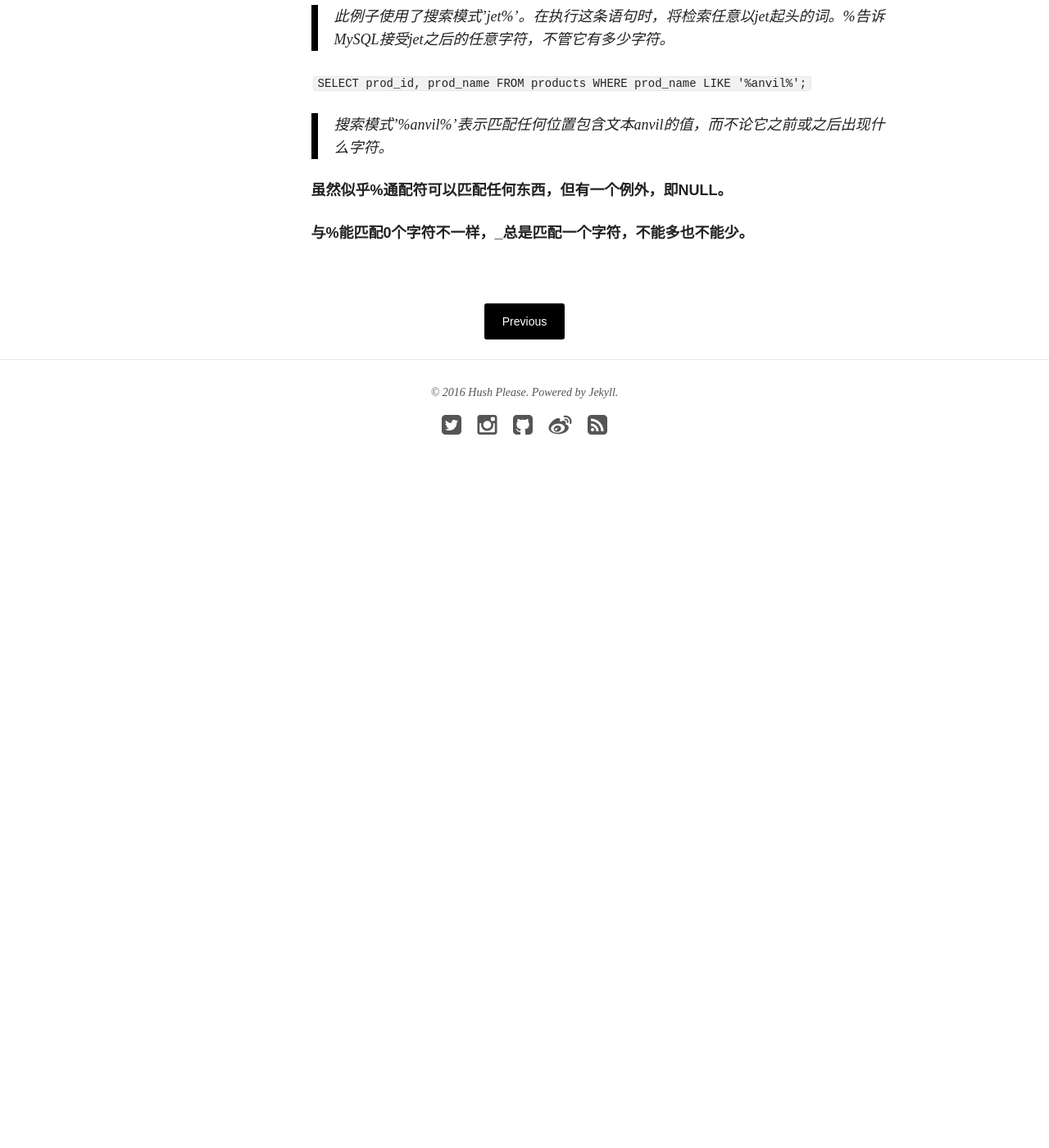
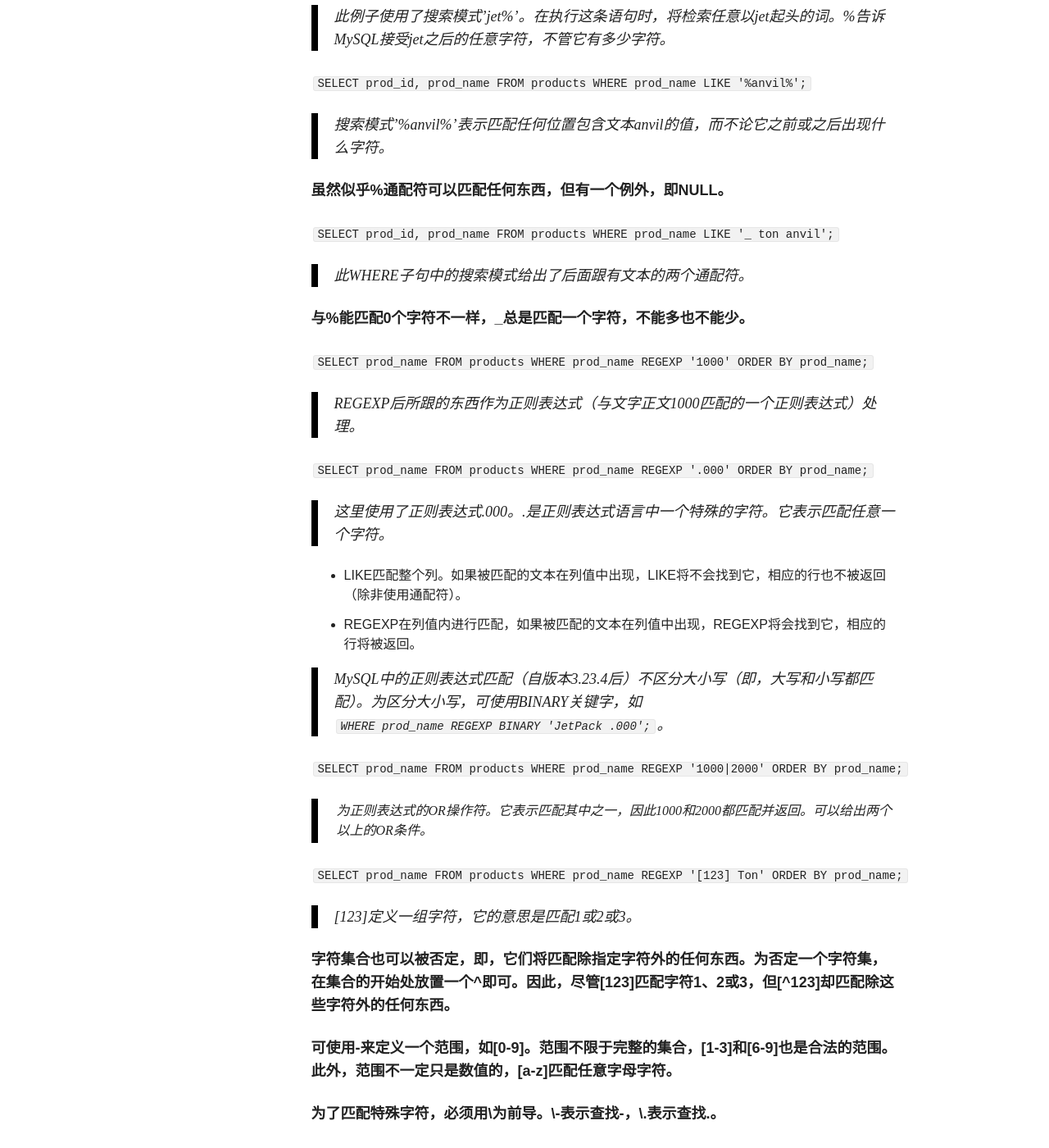
Before and after one commit to hushPlease/hushPlease.github.io, a Jekyll site: the page built from _posts/blog/2016-07-20-mysql-crash-course-take-down.md, in a window 1280 px wide and 1400 px high, scrolled down 6582 px. Shown: the whole window at 82% size. Built offline with Jekyll 4.4.1, drawn with Linux system fonts in a browser that asks for light colours; nearby versions of some CDN libraries; before the commit the page ends 7212 px from its top, so only the background shows below that; some of the changed text lies outside the part shown.

Commit message:
Update post.

```diff
--- a/_posts/blog/2016-07-20-mysql-crash-course-take-down.md
+++ b/_posts/blog/2016-07-20-mysql-crash-course-take-down.md
@@ -201,4 +201,48 @@ share: true
 
 **虽然似乎%通配符可以匹配任何东西，但有一个例外，即NULL。**
 
+`SELECT prod_id, prod_name FROM products WHERE prod_name LIKE '_ ton anvil';`
+
+> 此WHERE子句中的搜索模式给出了后面跟有文本的两个通配符。
+
 **与%能匹配0个字符不一样，_总是匹配一个字符，不能多也不能少。**
+
+`SELECT prod_name FROM products WHERE prod_name REGEXP '1000' ORDER BY prod_name;`
+
+> REGEXP后所跟的东西作为正则表达式（与文字正文1000匹配的一个正则表达式）处理。
+
+`SELECT prod_name FROM products WHERE prod_name REGEXP '.000' ORDER BY prod_name;`
+
+> 这里使用了正则表达式.000。.是正则表达式语言中一个特殊的字符。它表示匹配任意一个字符。
+
+* LIKE匹配整个列。如果被匹配的文本在列值中出现，LIKE将不会找到它，相应的行也不被返回（除非使用通配符）。
+* REGEXP在列值内进行匹配，如果被匹配的文本在列值中出现，REGEXP将会找到它，相应的行将被返回。
+
+> MySQL中的正则表达式匹配（自版本3.23.4后）不区分大小写（即，大写和小写都匹配）。为区分大小写，可使用BINARY关键字，如`WHERE prod_name REGEXP BINARY 'JetPack .000';`。
+
+`SELECT prod_name FROM products WHERE prod_name REGEXP '1000|2000' ORDER BY prod_name;`
+
+> |为正则表达式的OR操作符。它表示匹配其中之一，因此1000和2000都匹配并返回。可以给出两个以上的OR条件。
+
+`SELECT prod_name FROM products WHERE prod_name REGEXP '[123] Ton' ORDER BY prod_name;`
+
+> [123]定义一组字符，它的意思是匹配1或2或3。
+
+**字符集合也可以被否定，即，它们将匹配除指定字符外的任何东西。为否定一个字符集，在集合的开始处放置一个^即可。因此，尽管[123]匹配字符1、2或3，但[^123]却匹配除这些字符外的任何东西。**
+
+**可使用-来定义一个范围，如[0-9]。范围不限于完整的集合，[1-3]和[6-9]也是合法的范围。此外，范围不一定只是数值的，[a-z]匹配任意字母字符。**
+
+**为了匹配特殊字符，必须用\\为前导。\\-表示查找-，\\.表示查找.。**
+
+`SELECT vend_name FROM vendors WHERE vend_name REGEXP '\\.' ORDER BY vend_name;`
+
+#### 空白元字符
+
+| 元字符 | 说明 |
+|:--------|--------:|
+| \\f | 换页 |
+| \\n | 换行 |
+| \\r | 回车 |
+| \\t | 制表 |
+| \\v | 纵向制表 |
+{: .table}
```
Also changed, not shown: other parts of _posts/blog/2016-07-20-mysql-crash-course-take-down.md (+1 -1 lines).
